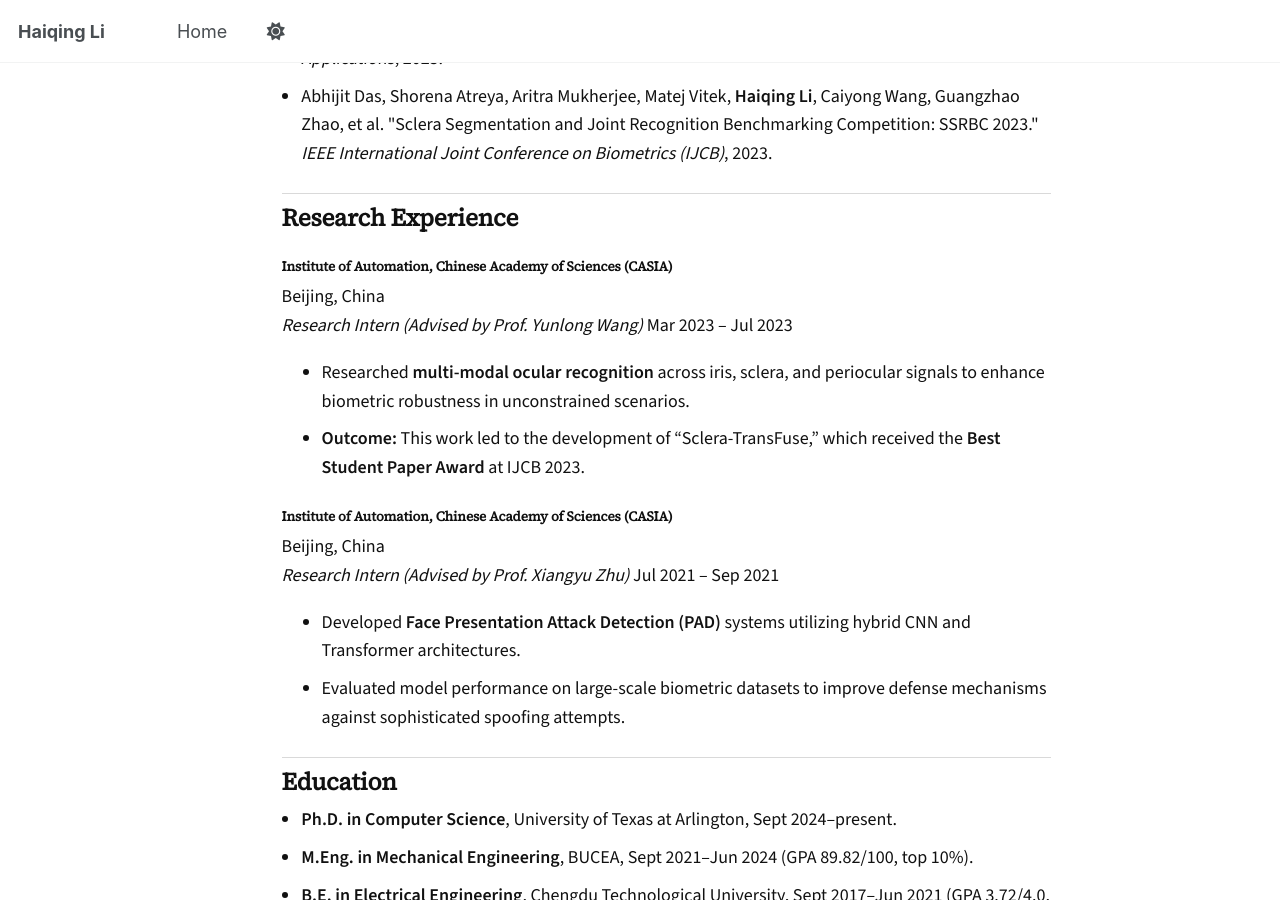
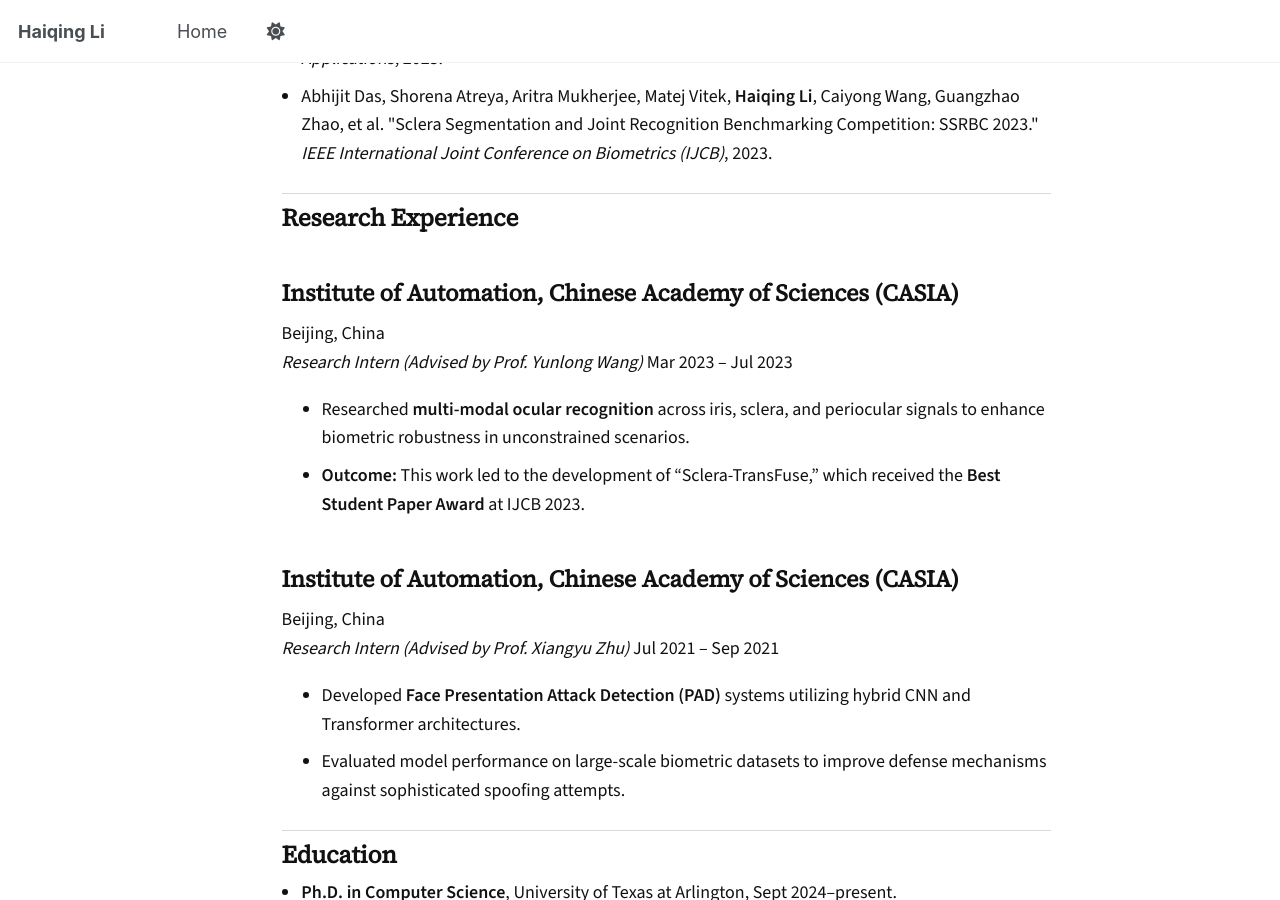
Before and after one commit to lhqqq/lhqqq.github.io, a Jekyll site: the page built from _pages/about.md, in a window 1280 px wide and 900 px high, scrolled down 2103 px. Built offline with Jekyll 4.4.1, drawn with Linux system fonts in a browser that asks for light colours; a script that is not in the unit is left out.

Commit message:
Update organization name styling in about page

```diff
--- a/_pages/about.md
+++ b/_pages/about.md
@@ -142,9 +142,10 @@ redirect_from:
   <!-- Experience Item 1 -->
   <div class="exp-item">
     <div class="exp-header">
-      <h4 class="exp-org">
-        Institute of Automation, Chinese Academy of Sciences (CASIA)
-      </h4>
+      <h4 class="exp-org" style="font-size: 1.3rem; font-weight: 650;">
+  Institute of Automation, Chinese Academy of Sciences (CASIA)
+</h4>
+
       <span class="exp-loc">Beijing, China</span>
     </div>
 
@@ -166,9 +167,10 @@ redirect_from:
   <!-- Experience Item 2 -->
   <div class="exp-item">
     <div class="exp-header">
-      <h4 class="exp-org exp-org-gray">
-        Institute of Automation, Chinese Academy of Sciences (CASIA)
-      </h4>
+      <h4 class="exp-org" style="font-size: 1.3rem; font-weight: 650;">
+  Institute of Automation, Chinese Academy of Sciences (CASIA)
+</h4>
+
       <span class="exp-loc">Beijing, China</span>
     </div>
 
```
